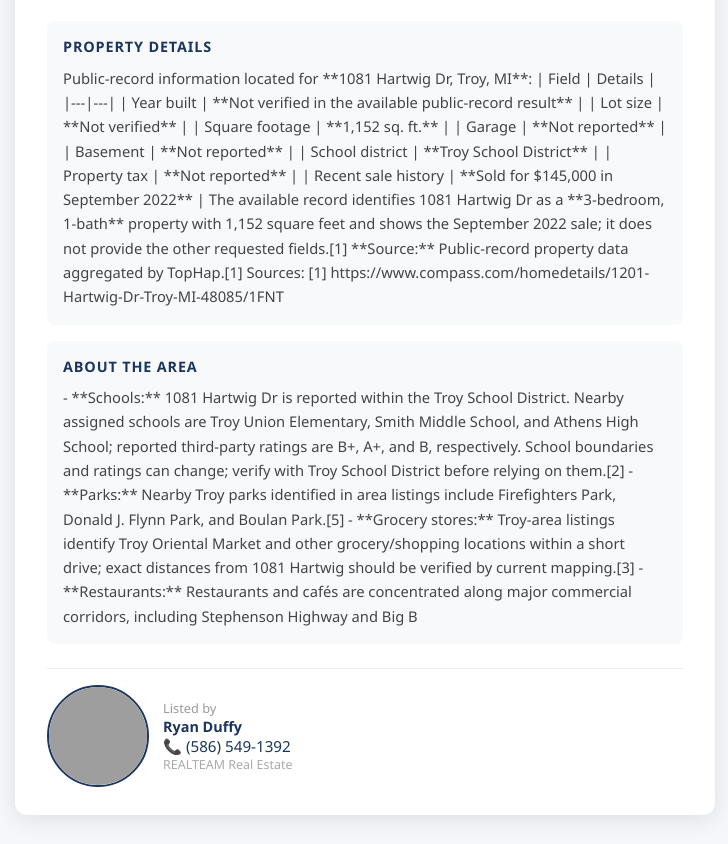
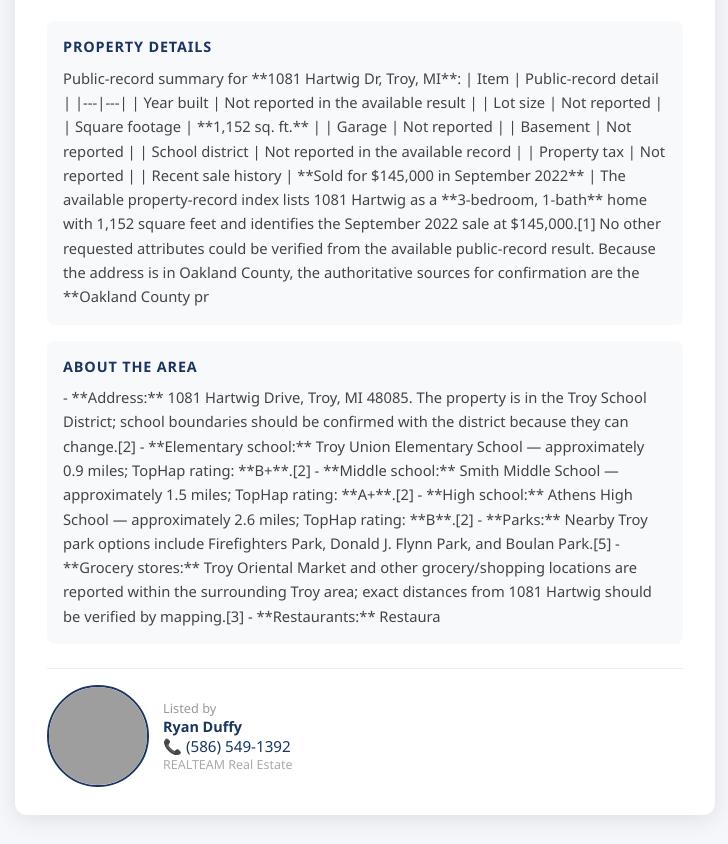
Before and after one commit to tommy-logan-ai/tommythemortgageguy, a plain HTML site: page coming-soon/troy-mi-u-476919.html in a window 1280 px wide. Shown: the part 1165-2009 px from the top of the page, without its empty margins (275-1003 px from the left). Drawn offline with Linux system fonts and the light colour scheme; no server answers; grey boxes are pictures that could not be loaded.

Commit message:
Coming Soon (regen-hero): Troy troy-mi-u-476919

```diff
--- a/coming-soon/troy-mi-u-476919.html
+++ b/coming-soon/troy-mi-u-476919.html
@@ -66,29 +66,29 @@
     </p>
   </div>
 </div>
-    <div style="margin:1.5rem 0 0;padding:1rem;background:#f8f9fb;border-radius:8px;"><h3 style="font-size:0.9rem;font-weight:700;color:#1a355e;text-transform:uppercase;letter-spacing:0.06em;margin:0 0 0.6rem">Property Details</h3><p style="font-size:0.92rem;color:#444;line-height:1.65;margin:0">Public-record information located for **1081 Hartwig Dr, Troy, MI**:
+    <div style="margin:1.5rem 0 0;padding:1rem;background:#f8f9fb;border-radius:8px;"><h3 style="font-size:0.9rem;font-weight:700;color:#1a355e;text-transform:uppercase;letter-spacing:0.06em;margin:0 0 0.6rem">Property Details</h3><p style="font-size:0.92rem;color:#444;line-height:1.65;margin:0">Public-record summary for **1081 Hartwig Dr, Troy, MI**:
 
-| Field | Details |
+| Item | Public-record detail |
 |---|---|
-| Year built | **Not verified in the available public-record result** |
-| Lot size | **Not verified** |
+| Year built | Not reported in the available result |
+| Lot size | Not reported |
 | Square footage | **1,152 sq. ft.** |
-| Garage | **Not reported** |
-| Basement | **Not reported** |
-| School district | **Troy School District** |
-| Property tax | **Not reported** |
+| Garage | Not reported |
+| Basement | Not reported |
+| School district | Not reported in the available record |
+| Property tax | Not reported |
 | Recent sale history | **Sold for $145,000 in September 2022** |
 
-The available record identifies 1081 Hartwig Dr as a **3-bedroom, 1-bath** property with 1,152 square feet and shows the September 2022 sale; it does not provide the other requested fields.[1]
+The available property-record index lists 1081 Hartwig as a **3-bedroom, 1-bath** home with 1,152 square feet and identifies the September 2022 sale at $145,000.[1]
 
-**Source:** Public-record property data aggregated by TopHap.[1]
-
-Sources:
-  [1] https://www.compass.com/homedetails/1201-Hartwig-Dr-Troy-MI-48085/1FNT</p></div>
-    <div style="margin:1rem 0 0;padding:1rem;background:#f8f9fb;border-radius:8px;"><h3 style="font-size:0.9rem;font-weight:700;color:#1a355e;text-transform:uppercase;letter-spacing:0.06em;margin:0 0 0.6rem">About the Area</h3><p style="font-size:0.92rem;color:#444;line-height:1.65;margin:0">- **Schools:** 1081 Hartwig Dr is reported within the Troy School District. Nearby assigned schools are Troy Union Elementary, Smith Middle School, and Athens High School; reported third-party ratings are B+, A+, and B, respectively. School boundaries and ratings can change; verify with Troy School District before relying on them.[2]
-- **Parks:** Nearby Troy parks identified in area listings include Firefighters Park, Donald J. Flynn Park, and Boulan Park.[5]
-- **Grocery stores:** Troy-area listings identify Troy Oriental Market and other grocery/shopping locations within a short drive; exact distances from 1081 Hartwig should be verified by current mapping.[3]
-- **Restaurants:** Restaurants and cafés are concentrated along major commercial corridors, including Stephenson Highway and Big B</p></div>
+No other requested attributes could be verified from the available public-record result. Because the address is in Oakland County, the authoritative sources for confirmation are the **Oakland County pr</p></div>
+    <div style="margin:1rem 0 0;padding:1rem;background:#f8f9fb;border-radius:8px;"><h3 style="font-size:0.9rem;font-weight:700;color:#1a355e;text-transform:uppercase;letter-spacing:0.06em;margin:0 0 0.6rem">About the Area</h3><p style="font-size:0.92rem;color:#444;line-height:1.65;margin:0">- **Address:** 1081 Hartwig Drive, Troy, MI 48085. The property is in the Troy School District; school boundaries should be confirmed with the district because they can change.[2]
+- **Elementary school:** Troy Union Elementary School — approximately 0.9 miles; TopHap rating: **B+**.[2]
+- **Middle school:** Smith Middle School — approximately 1.5 miles; TopHap rating: **A+**.[2]
+- **High school:** Athens High School — approximately 2.6 miles; TopHap rating: **B**.[2]
+- **Parks:** Nearby Troy park options include Firefighters Park, Donald J. Flynn Park, and Boulan Park.[5]
+- **Grocery stores:** Troy Oriental Market and other grocery/shopping locations are reported within the surrounding Troy area; exact distances from 1081 Hartwig should be verified by mapping.[3]
+- **Restaurants:** Restaura</p></div>
     <div class="agent" style="display:flex;align-items:center;gap:14px;margin-top:1.5rem;padding-top:1rem;border-top:1px solid #eee">
       <img src="https://tommythemortgageguy.com/assets/agents/ryan-duffy-headshot.jpg" alt="Ryan Duffy" style="width:98px;height:98px;border-radius:50%;object-fit:cover;border:2px solid #1a355e">
       <div style="text-align:left">
```
